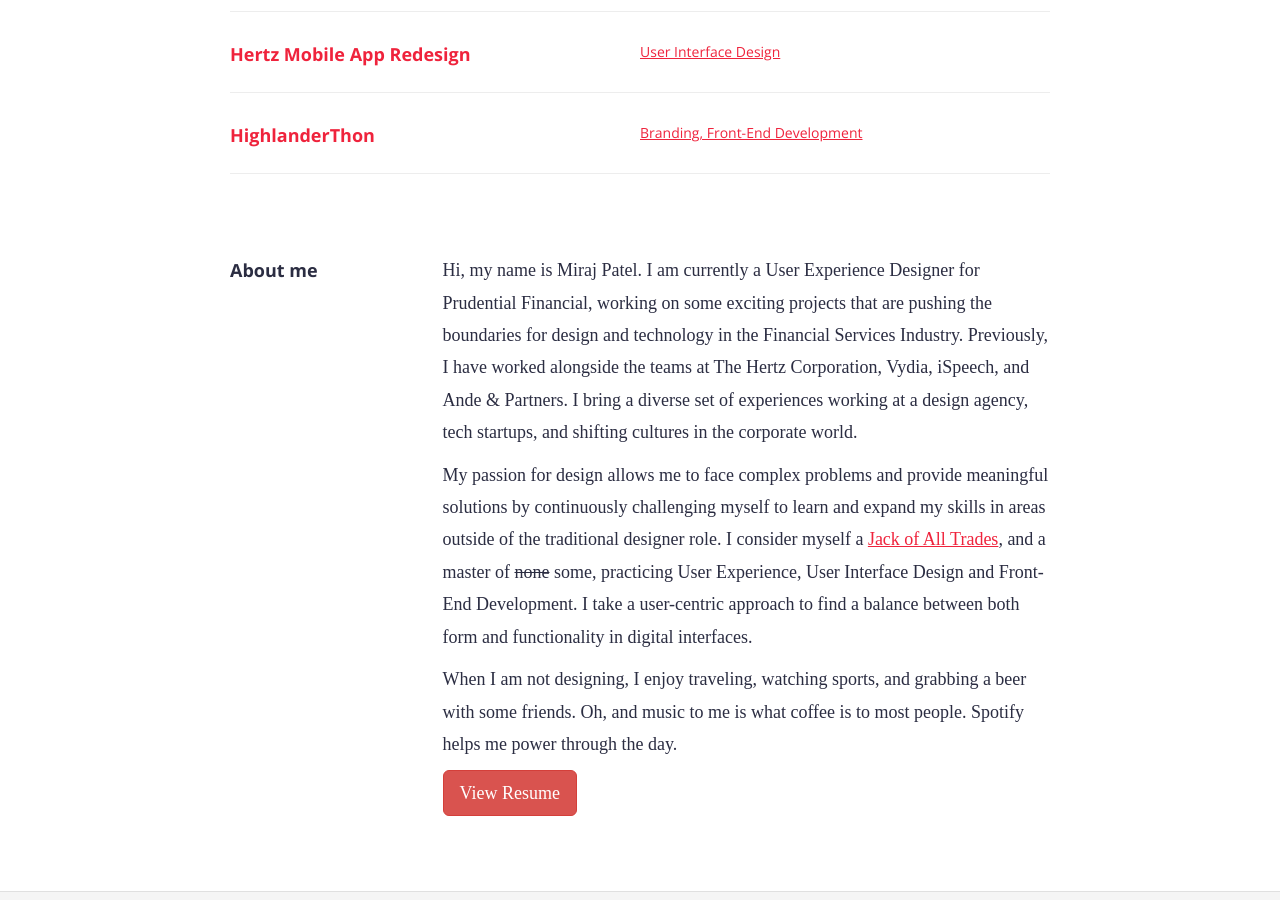
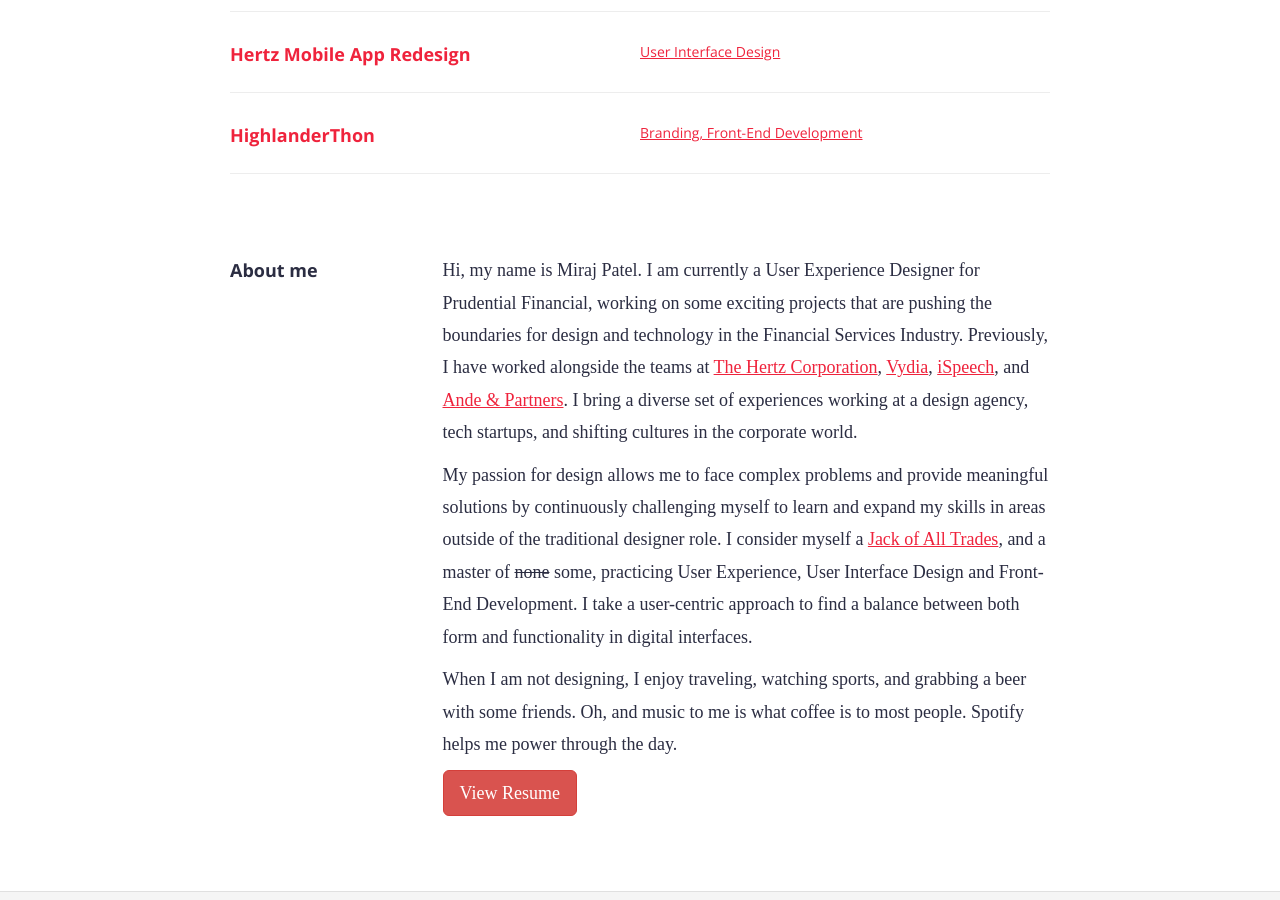
Before and after one commit to madebymiraj/Portfolio, a Jekyll site: the page index.html, which Jekyll copies as it is, in a window 1280 px wide and 900 px high, scrolled down 962 px. Built offline with Jekyll 4.4.1, drawn with Linux system fonts in a browser that asks for light colours; nearby versions of some CDN libraries; some web fonts are replaced.

Commit message:
Updated 'index.html' via CloudCannon

```diff
--- a/index.html
+++ b/index.html
@@ -91,7 +91,7 @@
 					<h3 class="title wow fadeInUp">About me</h3>
 				</div>
 				<div class="col-sm-9">
-					<p class="wow fadeInUp editable">Hi, my name is Miraj Patel. I am currently a User Experience Designer for Prudential Financial, working on some exciting projects that are pushing the boundaries for design and technology in the Financial Services Industry. Previously, I have worked alongside the teams at The Hertz Corporation, Vydia, iSpeech, and Ande &amp; Partners. I bring a diverse set of experiences working at a design agency, tech startups, and shifting cultures in the corporate world.</p>
+					<p class="wow fadeInUp editable">Hi, my name is Miraj Patel. I am currently a User Experience Designer for Prudential Financial, working on some exciting projects that are pushing the boundaries for design and technology in the Financial Services Industry. Previously, I have worked alongside the teams at <a href="http://hertz.com">The Hertz Corporation</a>, <a href="http://vydia.com">Vydia</a>, <a href="http://ispeech.org">iSpeech</a>, and <a href="http://andepartners.com">Ande &amp; Partners</a>. I bring a diverse set of experiences working at a design agency, tech startups, and shifting cultures in the corporate world.</p>
 					<p class="wow fadeInUp editable">My passion for design allows me to face complex problems and provide meaningful solutions by continuously challenging myself to learn and expand my skills in areas outside of the traditional designer role. I consider myself a <a href="https://medium.com/@vanschneider/what-being-a-jack-of-all-trades-really-means-5ad47e84d1f0" target="_blank">Jack of All Trades</a>, and a master of <strike>none</strike> some, practicing User Experience, User Interface Design and Front-End Development. I take a user-centric approach to find a balance between both form and functionality in digital interfaces.</p>
 					<p class="wow fadeInUp editable">When I am not designing, I enjoy traveling, watching sports, and grabbing a beer with some friends. Oh, and music to me is what coffee is to most people. Spotify helps me power through the day.</p><a href="http://madebymiraj.com/docs/mirajpatel-resume.pdf" target="_blank"><button class="btn btn-danger btn-lg" type="button">View Resume</button></a>
 				</div>
```
